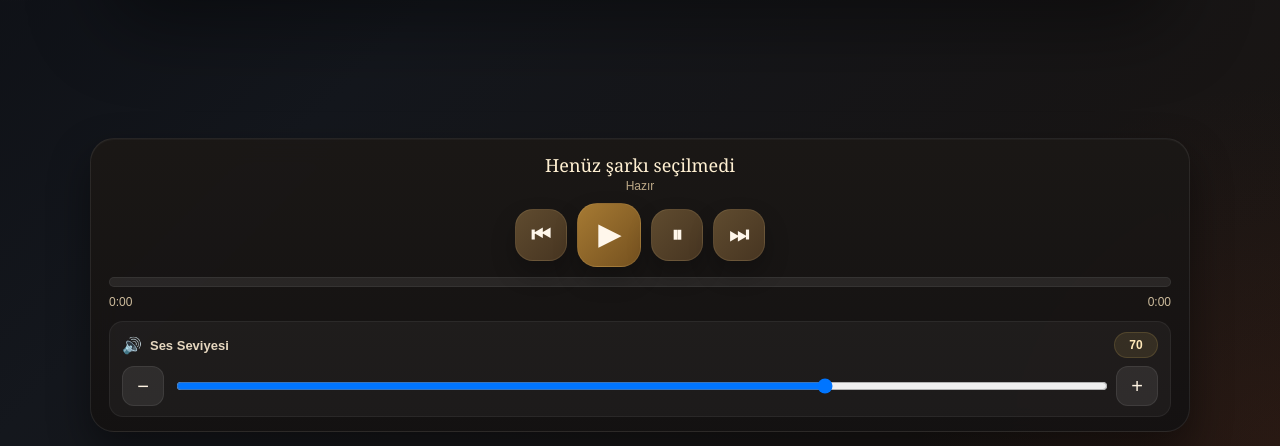
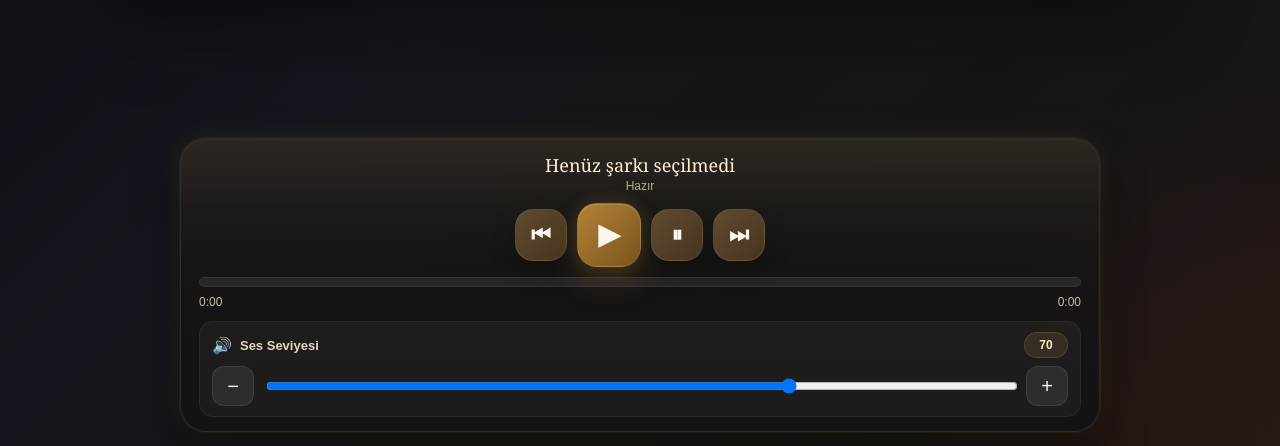
Before and after one commit to itsMami/mamisumru-pages, a plain HTML site: page music.html in a window 1280 px wide. Shown: the part 354-800 px from the top of the page. Drawn offline with Linux system fonts and the light colour scheme; no server answers.

Commit message:
Music page UI 5

```diff
--- a/music.html
+++ b/music.html
@@ -169,23 +169,67 @@
 
     .bottom-player {
       position: fixed;
-      left: 14px;
-      right: 14px;
+      left: 50%;
+      transform: translateX(-50%);
+      width: min(920px, calc(100vw - 28px));
       bottom: 14px;
       z-index: 20;
-      max-width: 1100px;
-      margin: 0 auto;
-      background: linear-gradient(180deg, rgba(27, 24, 22, 0.97), rgba(20, 18, 18, 0.97));
-      border: 1px solid rgba(255,255,255,0.08);
-      border-radius: 24px;
+      background:
+        linear-gradient(180deg, rgba(27, 24, 22, 0.92), rgba(20, 18, 18, 0.94));
+      border: 1px solid rgba(255, 236, 186, 0.10);
+      border-radius: 26px;
       box-shadow:
-        0 18px 40px rgba(0,0,0,0.42),
-        inset 0 1px 0 rgba(255,255,255,0.03);
-      backdrop-filter: blur(12px);
+        0 22px 46px rgba(0,0,0,0.46),
+        0 0 0 1px rgba(214, 177, 92, 0.08),
+        0 0 24px rgba(214, 177, 92, 0.12),
+        inset 0 1px 0 rgba(255,255,255,0.04);
+      backdrop-filter: blur(16px);
       overflow: hidden;
     }
 
+    .bottom-player::before {
+      content: "";
+      position: absolute;
+      inset: 0;
+      border-radius: 26px;
+      pointer-events: none;
+      background:
+        linear-gradient(
+          180deg,
+          rgba(255, 228, 173, 0.08) 0%,
+          rgba(255, 228, 173, 0.02) 24%,
+          rgba(255,255,255,0) 40%
+        );
+    }
+
+    .bottom-player::after {
+      content: "";
+      position: absolute;
+      inset: -1px;
+      border-radius: 26px;
+      pointer-events: none;
+      background:
+        linear-gradient(
+          135deg,
+          rgba(224, 191, 122, 0.18),
+          rgba(255,255,255,0.02) 28%,
+          rgba(224, 191, 122, 0.10) 62%,
+          rgba(255,255,255,0.01) 100%
+        );
+      mask:
+        linear-gradient(#000 0 0) content-box,
+        linear-gradient(#000 0 0);
+      -webkit-mask:
+        linear-gradient(#000 0 0) content-box,
+        linear-gradient(#000 0 0);
+      padding: 1px;
+      -webkit-mask-composite: xor;
+      mask-composite: exclude;
+    }
+
     .bottom-player-inner {
+      position: relative;
+      z-index: 1;
       padding: 14px 18px 14px;
     }
 
@@ -257,7 +301,11 @@
       height: 64px;
       font-size: 28px;
       border-radius: 20px;
-      background: linear-gradient(135deg, #a67a33, #75511f);
+      background: linear-gradient(135deg, #b28336, #7b5520);
+      box-shadow:
+        0 14px 28px rgba(111, 77, 31, 0.34),
+        0 0 18px rgba(214, 177, 92, 0.16),
+        inset 0 1px 0 rgba(255, 232, 186, 0.14);
     }
 
     .progress-wrap {
```
